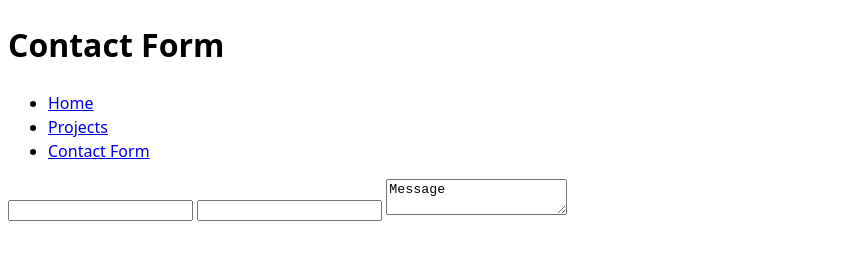
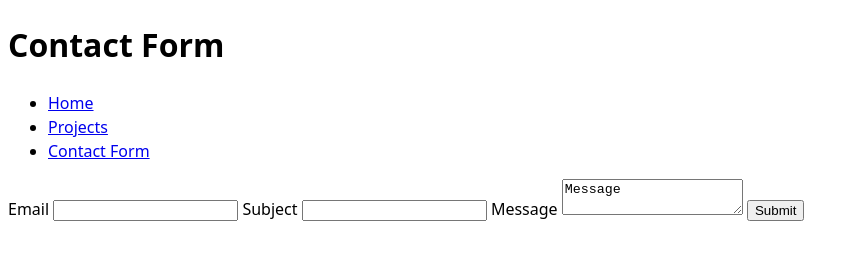
Before and after one commit to bgrunbaum/portfolio, a plain HTML site: page contact/index.html in a window 1280 px wide. Shown: the whole page, without its empty margins (0-859 px from the left). Drawn offline with Linux system fonts and the light colour scheme; files that its build step writes are made by us from their sources.

Commit message:
fixed form

```diff
--- a/contact/index.html
+++ b/contact/index.html
@@ -17,9 +17,13 @@
 </nav>
 
 <form action="mailto:bqgrunbaum@gmail.com" method="POST" enctype="text/plain">
+    <label for="email">Email</label>
     <input type="email" name="email">
+    <label for="subject">Subject</label>
     <input name = "subject">
+    <label for="body">Message</label>
     <textarea name = "body">Message</textarea>
+    <button type="submit">Submit</button>
 </form>
 
 </body>
```
